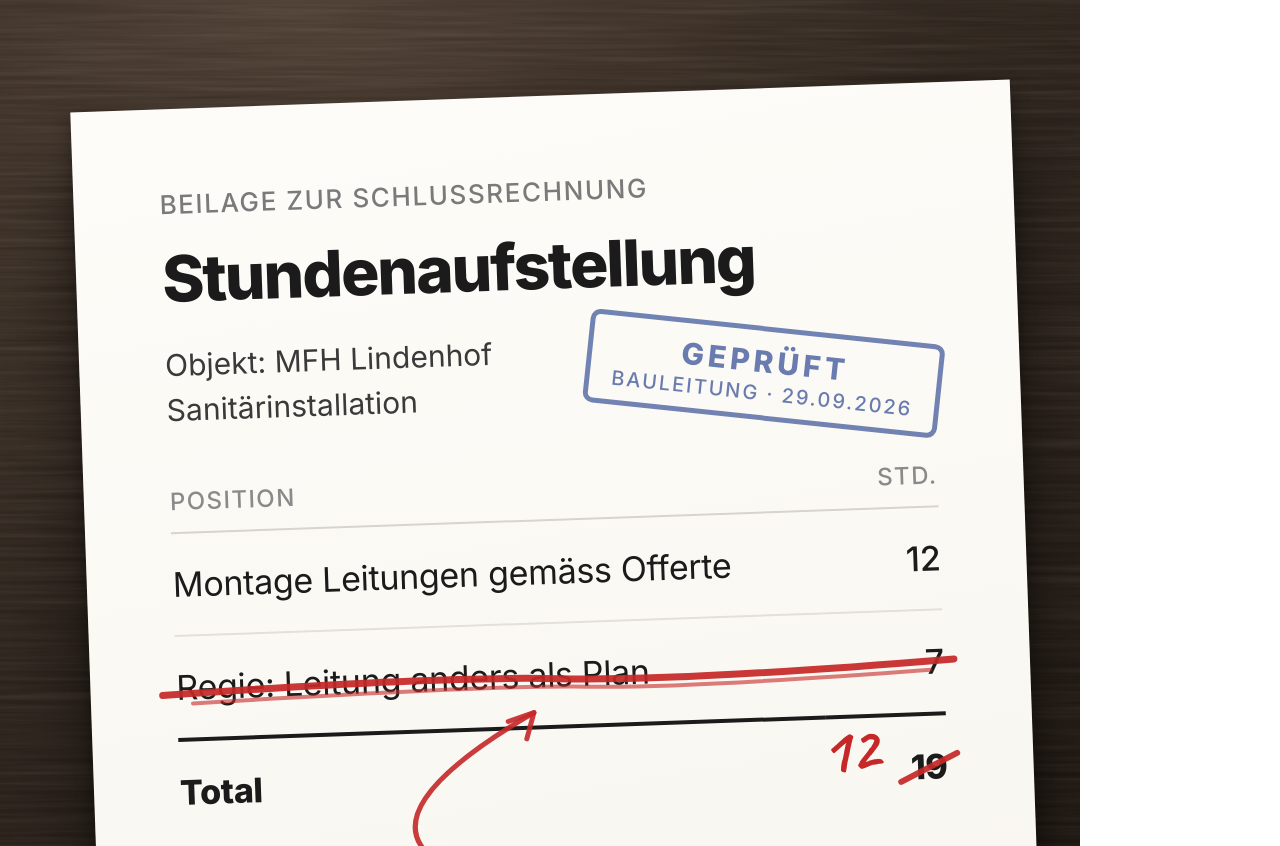
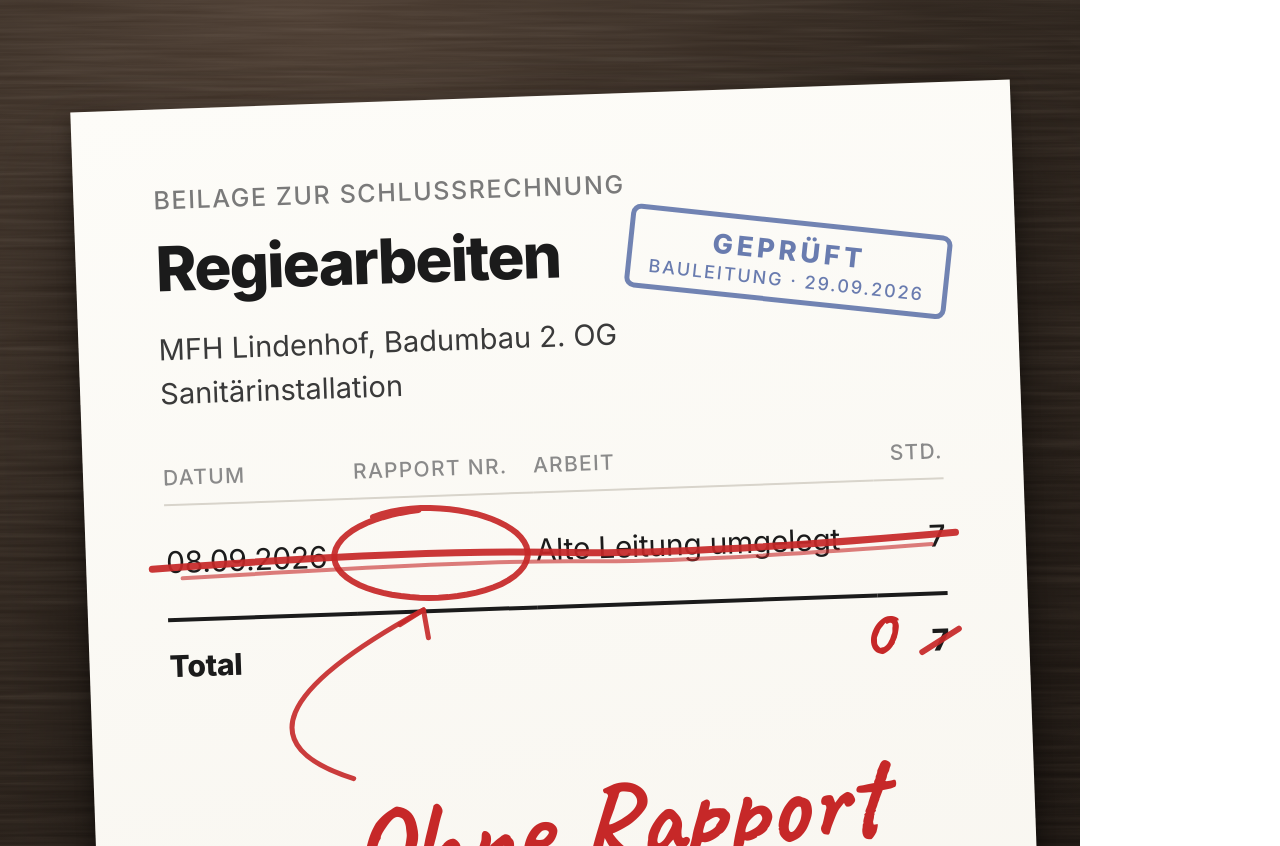
Before and after one commit to Florian1893/Linkedin, a website: page fotos/bild-schlussrechnung.html in a window 1280 px wide. Shown: the top 846 px of the page. Drawn offline with Linux system fonts and the light colour scheme.

Commit message:
Regierapport-Post nach Expertenrunde neu gebaut, Bild als Regieliste
Drei Gutachten (Reichweite, Sanitaer-Inhaber, Lektorat). Prognose fuer
die alte Fassung nur 1'000 bis 5'000 Impressions.

Text:
- Zeile zwei: der bezahlte Lohn statt der Nachkalkulation, die
  fachlich nicht stimmte
- kalkuliert statt offeriert, Badumbau statt ganzes MFH, Wand
  aufgespitzt, Wand nach 3 Wochen zu und nicht mehr pruefbar
- Angebotszeile konkret: Monteur arbeitet wie bisher, spricht danach
  ins Handy, Kurt hat den Rapport am selben Abend zum Visieren
- Schlussfrage fuer Handwerker und Bauleitung
- 981 Zeichen, 3 Kommas, 1 Frage

Bild:
- Regieliste statt Stundenaufstellung, Rapportfeld leer und rot
  eingekreist, Pfeil darauf, Total 7 auf 0
- rote Handschrift doppelt so gross, Stempel neben dem Titel

Lernprotokoll: Regeln 40 bis 42.

Co-Authored-By: Claude Opus 5.5 <noreply@anthropic.com>
Claude-Session: https://claude.ai/code/session_011uqJThEvfyZaZ27wjBcmdt

```diff
--- a/fotos/bild-schlussrechnung.html
+++ b/fotos/bild-schlussrechnung.html
@@ -13,26 +13,28 @@ svg.grain{position:absolute;left:0;top:0;width:1080px;height:1350px;mix-blend-mo
  background:linear-gradient(172deg,#fdfcf8 0%,#f6f3ec 100%);
  transform-origin:50% 0;
  box-shadow:0 46px 90px rgba(0,0,0,.55),0 8px 18px rgba(0,0,0,.35);
- padding:80px 86px;color:#1b1b1b;}
-.beil{font-size:26px;font-weight:500;letter-spacing:1.6px;text-transform:uppercase;color:#7a7a7a;}
-.titel{font-size:64px;font-weight:800;letter-spacing:-2px;margin-top:20px;}
-.meta{font-size:30px;font-weight:400;color:#3a3a3a;margin-top:26px;line-height:1.5;}
-table{width:100%;border-collapse:collapse;margin-top:54px;}
-th{font-size:24px;font-weight:500;letter-spacing:1.4px;text-transform:uppercase;color:#8a8a8a;
- text-align:left;padding:0 0 16px;border-bottom:2px solid #d8d4cb;}
-th.h,td.h{text-align:right;width:120px;}
-td{font-size:34px;font-weight:400;letter-spacing:-.3px;padding:30px 0;border-bottom:2px solid #e4e0d7;}
-td.h{font-weight:500;}
-tr.tot td{font-weight:800;border-bottom:none;border-top:4px solid #1b1b1b;}
-.stamp{position:absolute;right:78px;top:238px;transform:rotate(8deg);
- border:5px solid rgba(29,58,138,.62);border-radius:10px;padding:12px 22px 10px;text-align:center;
+ padding:76px 80px;color:#1b1b1b;}
+.beil{font-size:25px;font-weight:500;letter-spacing:1.6px;text-transform:uppercase;color:#7a7a7a;}
+.titel{font-size:62px;font-weight:800;letter-spacing:-2px;margin-top:16px;}
+.meta{font-size:29px;font-weight:400;color:#3a3a3a;margin-top:22px;line-height:1.5;}
+table{width:100%;border-collapse:collapse;margin-top:50px;}
+th{font-size:21px;font-weight:500;letter-spacing:1.3px;text-transform:uppercase;color:#8a8a8a;
+ text-align:left;padding:0 0 14px;border-bottom:2px solid #d8d4cb;white-space:nowrap;}
+td{font-size:30px;font-weight:400;letter-spacing:-.3px;padding:38px 0;border-bottom:2px solid #e4e0d7;vertical-align:middle;}
+.c1{width:190px;} .c2{width:180px;} .c4{width:70px;text-align:right;}
+td.c4{font-weight:500;}
+tr.tot td{font-weight:800;border-bottom:none;border-top:4px solid #1b1b1b;padding:26px 0;}
+.leer{display:inline-block;width:120px;height:4px;}
+.stamp{position:absolute;right:66px;top:132px;transform:rotate(8deg);
+ border:5px solid rgba(29,58,138,.62);border-radius:10px;padding:10px 18px 8px;text-align:center;
  color:rgba(29,58,138,.66);}
-.stamp .a{font-size:30px;font-weight:800;letter-spacing:4px;}
-.stamp .b{font-size:20px;font-weight:500;letter-spacing:2px;margin-top:2px;}
+.stamp .a{font-size:27px;font-weight:800;letter-spacing:4px;}
+.stamp .b{font-size:18px;font-weight:500;letter-spacing:2px;margin-top:2px;}
 .note{position:absolute;font-family:'Caveat',cursive;font-weight:700;color:#c62828;
- transform-origin:0 0;transform:rotate(-4deg);line-height:1.05;}
-#n1{font-size:66px;}
-#n2{font-size:64px;}
+ transform-origin:0 0;line-height:.98;}
+#n1{font-size:112px;transform:rotate(-4deg);}
+#n3{font-size:76px;transform:rotate(-4deg);}
+#n2{font-size:70px;}
 svg.mk{position:absolute;left:0;top:0;width:940px;height:1420px;overflow:visible;pointer-events:none;}
 </style></head><body>
 <div class="s">
@@ -44,18 +46,17 @@ svg.mk{position:absolute;left:0;top:0;width:940px;height:1420px;overflow:visible
 
   <div class="paper" id="paper">
     <div class="beil">Beilage zur Schlussrechnung</div>
-    <div class="titel">Stundenaufstellung</div>
-    <div class="meta">Objekt: MFH Lindenhof<br>Sanit&#228;rinstallation</div>
+    <div class="titel">Regiearbeiten</div>
+    <div class="meta">MFH Lindenhof, Badumbau 2. OG<br>Sanit&#228;rinstallation</div>
     <table>
-      <tr><th>Position</th><th class="h">Std.</th></tr>
-      <tr><td>Montage Leitungen gem&#228;ss Offerte</td><td class="h">12</td></tr>
-      <tr id="r2"><td id="r2t">Regie: Leitung anders als Plan</td><td class="h" id="r2h">7</td></tr>
-      <tr class="tot"><td>Total</td><td class="h"><span id="tot">19</span></td></tr>
+      <tr><th class="c1">Datum</th><th class="c2">Rapport Nr.</th><th>Arbeit</th><th class="c4">Std.</th></tr>
+      <tr><td class="c1" id="d">08.09.2026</td><td class="c2"><span class="leer" id="leer"></span></td><td id="arb">Alte Leitung umgelegt</td><td class="c4" id="h">7</td></tr>
+      <tr class="tot"><td class="c1">Total</td><td></td><td></td><td class="c4"><span id="tot">7</span></td></tr>
     </table>
     <div class="stamp"><div class="a">GEPR&#220;FT</div><div class="b">BAULEITUNG &#183; 29.09.2026</div></div>
-    <div class="note" id="n1">Ohne Rapport<br>zahlen wir das nicht.</div>
-    <div class="note" id="n3" style="font-size:58px">K.</div>
-    <div class="note" id="n2">12</div>
+    <div class="note" id="n1">Ohne Rapport<br>zahlen wir<br>das nicht.</div>
+    <div class="note" id="n3">K.</div>
+    <div class="note" id="n2">0</div>
     <svg class="mk" id="mk" viewBox="0 0 940 1420"></svg>
   </div>
 </div>
@@ -65,37 +66,45 @@ document.fonts.ready.then(()=>{
   const paper=document.getElementById('paper');
   const P=paper.getBoundingClientRect();
   const rel=el=>{const r=el.getBoundingClientRect();return {l:r.left-P.left,t:r.top-P.top,r:r.right-P.left,b:r.bottom-P.top,w:r.width,h:r.height};};
-  const row=rel(document.getElementById('r2t')), hrs=rel(document.getElementById('r2h'));
+  const d=rel(document.getElementById('d')), leer=rel(document.getElementById('leer')).l, h=rel(document.getElementById('h'));
+  const leerCell=rel(document.getElementById('leer').parentElement);
   const tot=rel(document.getElementById('tot'));
+  const red='#c62828';
+  let svg='';
 
-  // 1. Regiezeile von Hand durchgestrichen, zwei leicht versetzte Striche
-  const y=row.t+row.h/2+3, x1=row.l-14, x2=hrs.r+10, mid=(x1+x2)/2;
-  const s1=`M ${x1} ${y+4} Q ${mid-120} ${y-6} ${mid} ${y+1} T ${x2} ${y-5}`;
-  const s2=`M ${x1+30} ${y+13} Q ${mid-60} ${y+5} ${mid+30} ${y+10} T ${x2-24} ${y+5}`;
+  // 1. Die Regiezeile von Hand durchgestrichen
+  const y=d.t+d.h/2+2, x1=d.l-14, x2=h.r+10, mid=(x1+x2)/2;
+  svg+=`<path d="M ${x1} ${y+4} Q ${mid-140} ${y-7} ${mid} ${y+1} T ${x2} ${y-5}" fill="none" stroke="${red}" stroke-width="7" stroke-linecap="round" opacity=".92"/>`;
+  svg+=`<path d="M ${x1+30} ${y+14} Q ${mid-70} ${y+6} ${mid+30} ${y+11} T ${x2-24} ${y+6}" fill="none" stroke="${red}" stroke-width="4" stroke-linecap="round" opacity=".6"/>`;
 
-  // 2. Total 19 schraeg durchgestrichen
-  const t1=`M ${tot.l-10} ${tot.b-6} L ${tot.r+10} ${tot.t+8}`;
+  // 2. Das leere Feld "Rapport Nr." rot eingekreist
+  const cx=leerCell.l+leerCell.w*0.42, cy=leerCell.t+leerCell.h/2, rx=leerCell.w*0.52, ry=leerCell.h*0.40;
+  const pts=[];
+  for(let i=0;i<=64;i++){
+    const a=-2.2+(i/64)*Math.PI*2*1.08;
+    const w=1+0.04*Math.sin(a*2.3+0.7);
+    pts.push((i?'L':'M')+(cx+Math.cos(a)*rx*w).toFixed(1)+' '+(cy+Math.sin(a)*ry*w).toFixed(1));
+  }
+  svg+=`<path d="${pts.join(' ')}" fill="none" stroke="${red}" stroke-width="6" stroke-linecap="round" opacity=".92"/>`;
 
-  // 3. Notiz und Kuerzel unter die Tabelle setzen, die 12 links neben das gestrichene Total
-  const n1=document.getElementById('n1'), n2=document.getElementById('n2'), n3=document.getElementById('n3');
+  // 3. Total 7 schraeg gestrichen, daneben die 0
+  svg+=`<path d="M ${tot.l-10} ${tot.b-6} L ${tot.r+10} ${tot.t+8}" fill="none" stroke="${red}" stroke-width="6" stroke-linecap="round" opacity=".92"/>`;
+  const n2=document.getElementById('n2');
+  n2.style.left=(tot.l-70)+'px'; n2.style.top=(tot.t-26)+'px';
+
+  // 4. Notiz gross ins untere Drittel, Kuerzel darunter rechts
+  const n1=document.getElementById('n1'), n3=document.getElementById('n3');
   const tableB=rel(document.querySelector('table')).b;
-  n1.style.left='300px'; n1.style.top=(tableB+70)+'px';
+  n1.style.left='250px'; n1.style.top=(tableB+92)+'px';
   const N1=rel(n1);
-  n3.style.left=(N1.r-60)+'px'; n3.style.top=(N1.b+6)+'px';
-  n2.style.left=(tot.l-92)+'px'; n2.style.top=(tot.t-30)+'px';
+  n3.style.left=(N1.r-40)+'px'; n3.style.top=(N1.b-6)+'px';
 
-  // 4. Pfeil von der Notiz hoch zur gestrichenen Zeile
-  const ax=N1.l+40, ay=N1.t-10, bx=row.l+row.w*0.55, by=y+34;
-  const arrow=`M ${ax} ${ay} Q ${ax-70} ${(ay+by)/2+20} ${bx} ${by}`;
-  const head=`M ${bx-26} ${by+8} L ${bx} ${by} L ${bx-8} ${by+26}`;
+  // 5. Pfeil von der Notiz hoch zum leeren Rapportfeld
+  const ax=N1.l+10, ay=N1.t+20, bx=cx-10, by=cy+ry+10;
+  svg+=`<path d="M ${ax} ${ay} Q ${ax-150} ${(ay+by)/2+30} ${bx} ${by}" fill="none" stroke="${red}" stroke-width="5" stroke-linecap="round" opacity=".9"/>`;
+  svg+=`<path d="M ${bx-24} ${by+14} L ${bx} ${by} L ${bx+4} ${by+28}" fill="none" stroke="${red}" stroke-width="5" stroke-linecap="round" stroke-linejoin="round" opacity=".9"/>`;
 
-  const red='#c62828';
-  document.getElementById('mk').innerHTML=
-   `<path d="${s1}" fill="none" stroke="${red}" stroke-width="7" stroke-linecap="round" opacity=".92"/>`+
-   `<path d="${s2}" fill="none" stroke="${red}" stroke-width="4" stroke-linecap="round" opacity=".6"/>`+
-   `<path d="${t1}" fill="none" stroke="${red}" stroke-width="6" stroke-linecap="round" opacity=".92"/>`+
-   `<path d="${arrow}" fill="none" stroke="${red}" stroke-width="5" stroke-linecap="round" opacity=".9"/>`+
-   `<path d="${head}" fill="none" stroke="${red}" stroke-width="5" stroke-linecap="round" stroke-linejoin="round" opacity=".9"/>`;
+  document.getElementById('mk').innerHTML=svg;
   paper.style.transform='rotate(-2deg)';
   window.__ok=true;
 });
```
Also changed, not shown: posts/2026-10-06-regierapport.md (+52 -32 lines), wissen/lernprotokoll.md (+6 -0 lines), fotos/bild-schlussrechnung.png.
